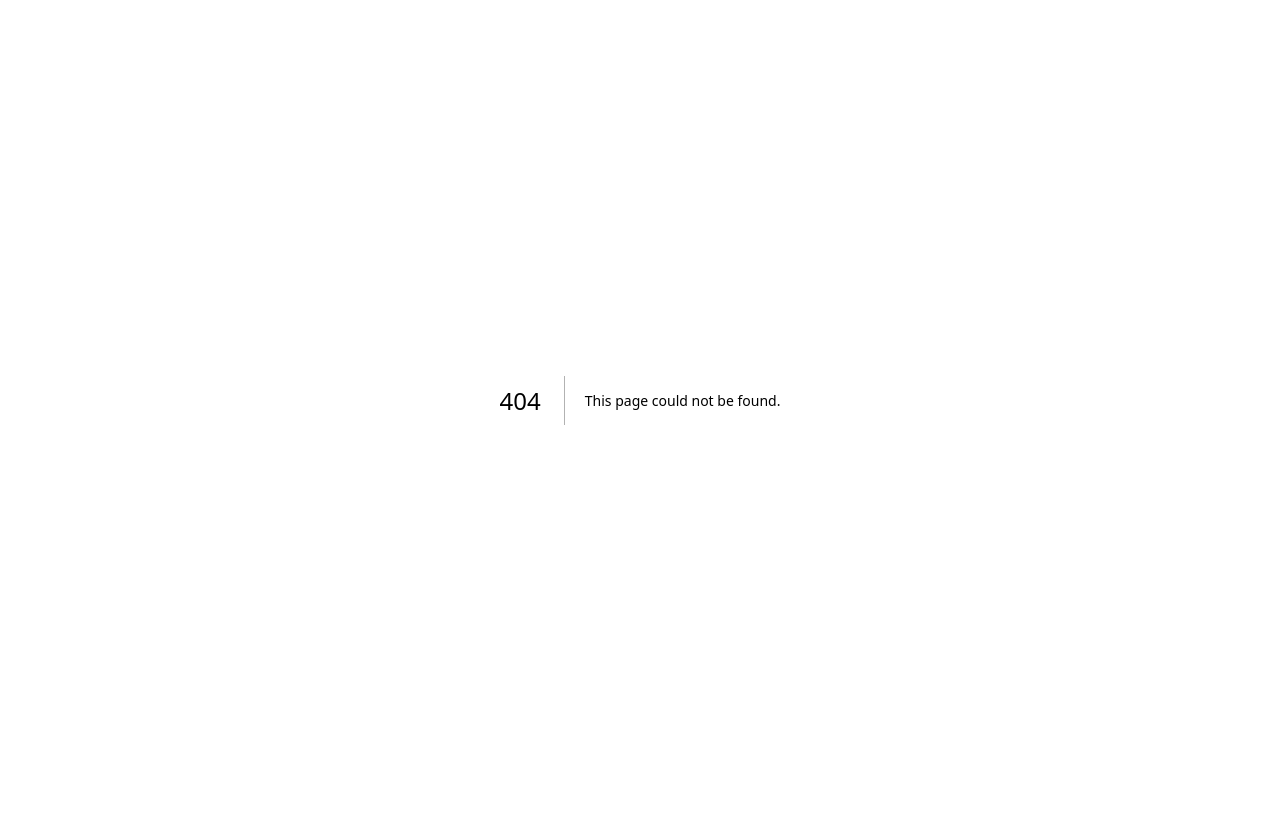
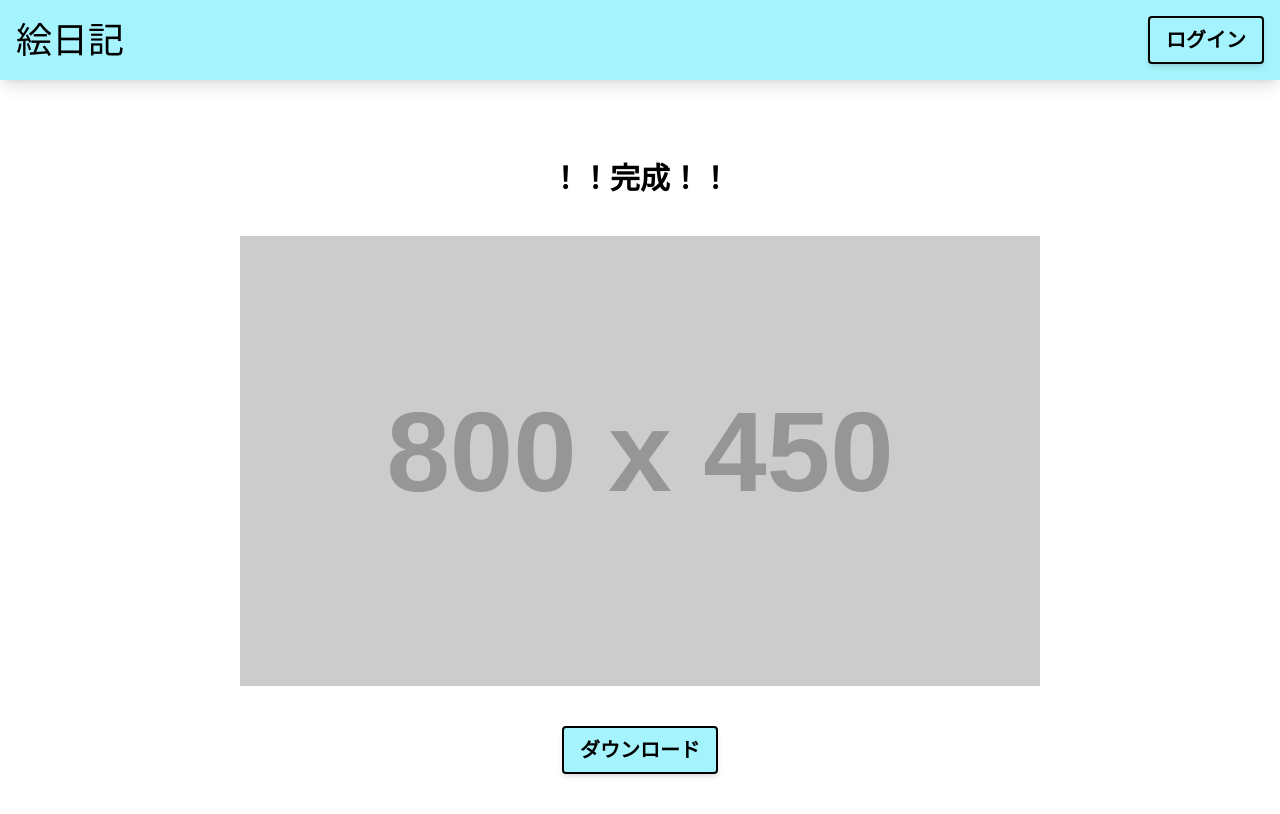
Before and after one commit to scla-sagauniv/atarime_tabetai, a Next.js app in the folder img-diary/: page /result in a window 1280 px wide. Before the commit this address had no page. Built offline with nearby package versions, Linux system fonts and the light colour scheme.

Commit message:
#2 add リザルト画面作成

```diff
--- a/img-diary/pages/components/Button.js
+++ b/img-diary/pages/components/Button.js
@@ -1,7 +1,7 @@
 const Button = ({ children, ...props }) => {
   return (
     <button
-      className="px-4 py-2 rounded bg-blue-500 text-white disabled:cursor-default disabled:opacity-50 text-xl"
+      className="px-4 py-2 rounded shadow-md border-2 border-black bg-cyan-200 text-black font-bold transition-all duration-1000 ease-out hover:shadow-none disabled:cursor-default disabled:opacity-50 text-xl "
       {...props}
     >
       {children}
--- a/img-diary/pages/components/Header.js
+++ b/img-diary/pages/components/Header.js
@@ -5,7 +5,7 @@ export default function Header() {
   }
   return (
     <>
-      <div className="py-4 px-4 flex justify-between shadow-lg w-100">
+      <div className="py-4 px-4 flex justify-between shadow-lg w-100 bg-cyan-200">
           <div className="text-3xl md:text-4xl flex items-baseline my-0">
             <a className="pt-1">絵日記</a>
           </div>
--- a/img-diary/pages/index.js
+++ b/img-diary/pages/index.js
@@ -9,7 +9,7 @@ import Panel from "./components/Panel";
 
 
 export default function Home() {
-  const addClass = "px-6 md:py-2 py-1 mx-2 md:mx-4 rounded bg-blue-500 text-white disabled:cursor-default disabled:opacity-50 text-xl md:text-2xl";
+  const addClass = "px-8 md:py-4  my-10 md: mx-12 rounded border-2 border-black font-bold bg-cyan-200 text-black  shadow-md transition-all duration-1000 ease-out hover:shadow-none disabled:cursor-default disabled:opacity-50 text-xl md:text-2xl";
   // モーダルの状態
   const [isOpenModal, setIsOpenModal] = useState({
     state:false,
@@ -42,12 +42,12 @@ export default function Home() {
   return (
     <>
       <main>
-        <div className='flex flex-col m-0'>
+        <div className='flex flex-col m-0 h-screen'>
           <Header />
           <div className='flex justify-center px-xl'>
             <div className='container px-4'>
-              <p className='text-center mt-20 text-xl md:text-3xl'>AIちゃんが絵日記書いてくれます</p>
-              <p className='text-center mt-10 text-xl md:text-3xl'>今日あった出来事を朝昼晩に分けて<br/>簡単に入力するとAIちゃんが絵日記にしてくれます！！</p>
+              <p className='text-center mb-20  mt-52 text-xl md:text-5xl font-bold '>AIちゃんの絵日記</p>
+              <p className='text-center my-10 text-xl md:text-3xl font-bold'>今日あった出来事を朝昼晩に分けて<br/>簡単に入力するとAIちゃんが絵日記にしてくれます！！</p>
               <div className='mx-auto my-10 flex justify-center'>
                 <Button type="button" onClick={() => toggleModal(true,1)} className={addClass}>
                   朝
--- /dev/null
+++ b/img-diary/pages/result.js
@@ -0,0 +1,38 @@
+import { useState } from "react";
+import Button from "./components/Button";
+import Link from 'next/link';
+import Header from './components/Header';
+
+
+
+export default function  Home (){
+    const onClick_d = function (){
+        console.log("konn")
+    }
+
+
+    return(
+     <>
+       <Link href="/result"/>
+        <div>
+            <Header />
+            <div className="">
+                <div className="text-center mt-20 text-xl font-bold md:text-3xl">！！完成！！</div>
+                <div className="flex justify-center m-10">
+                <img  src="https://placehold.jp/800x450.png" classname=""></img>
+                </div>
+                <div className="flex justify-center m-10">
+
+                  <Button onClick={onClick_d}>
+                    ダウンロード
+                  </Button>
+
+                </div>
+
+            </div>
+        </div>
+
+     </>
+
+    )
+}
```
Also changed, not shown: 1 other file (tests, documents, lock files or other folders).
